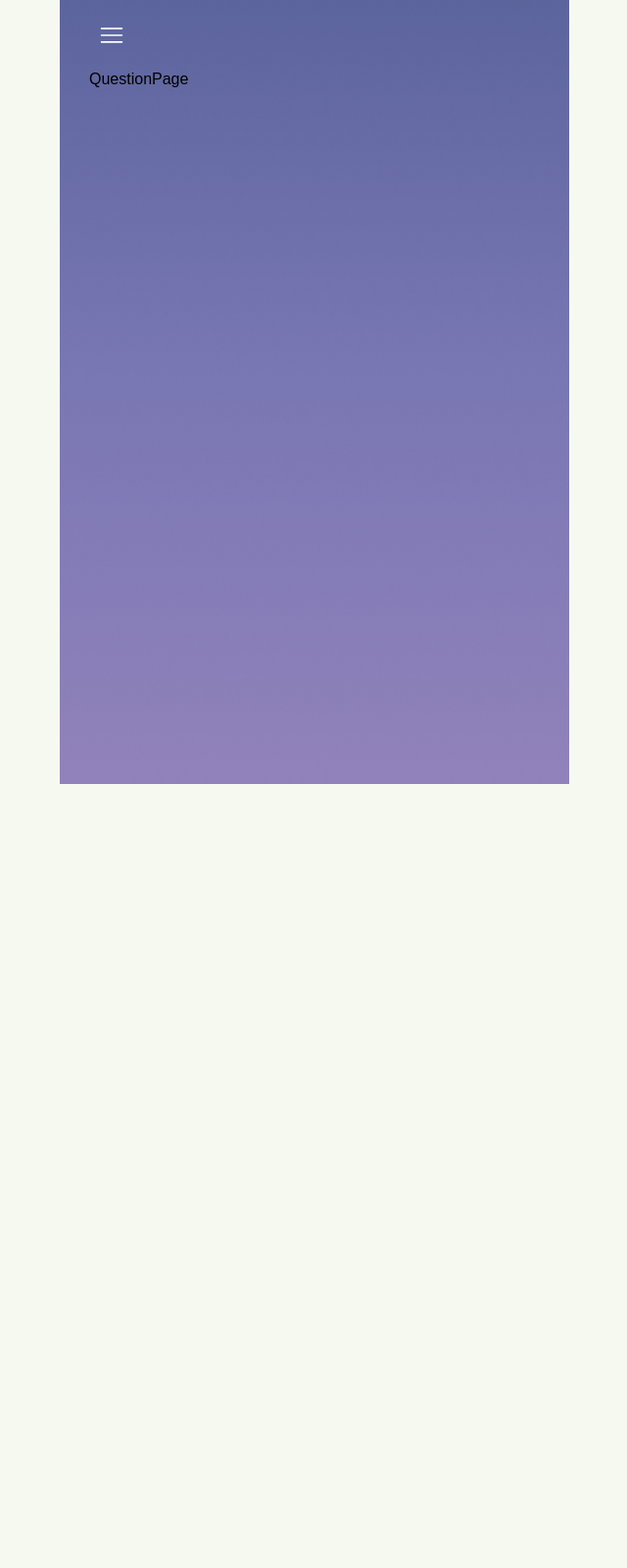
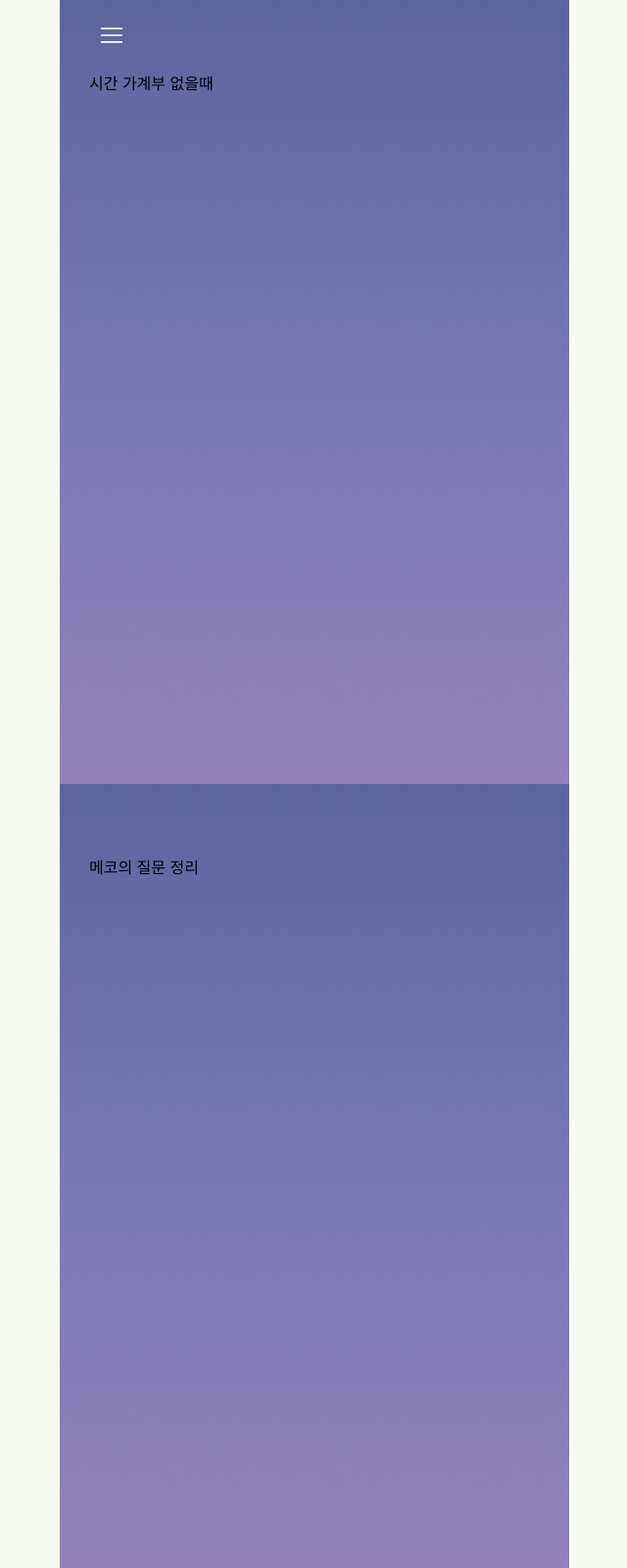
Before and after one commit to hackathon1team/hackathon1_fe, a React (Vite) app: page /question in a window 1280 px wide. Shown: the whole page at 98% size, without its empty margins (319-959 px from the left). Before the commit the page ends 800 px from the top, so only its background shows below. Built offline with nearby package versions, Linux system fonts and the light colour scheme.

Commit message:
Design : 페이지 추가

```diff
--- a/src/pages/question/questionPage.jsx
+++ b/src/pages/question/questionPage.jsx
@@ -3,7 +3,12 @@ import Background from '../../assets/Img/backgroundImg/calendar&question.png';
 import { BackGroundImg } from '../../styles/common';
 
 function QuestionPage() {
-    return <BackImg>QuestionPage</BackImg>;
+    return (
+        <>
+            <BackImg>시간 가계부 없을때</BackImg>
+            <BackImg>메코의 질문 정리</BackImg>
+        </>
+    );
 }
 export default QuestionPage;
 
```
